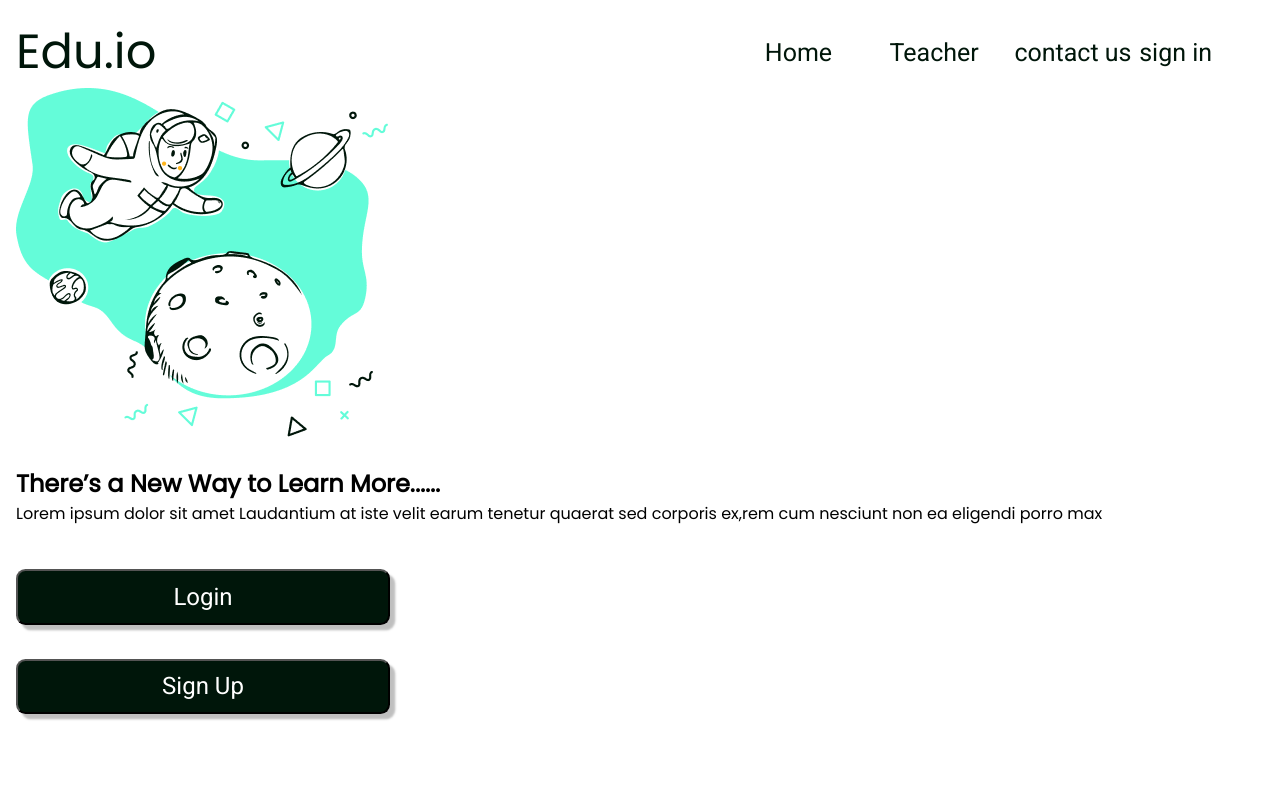
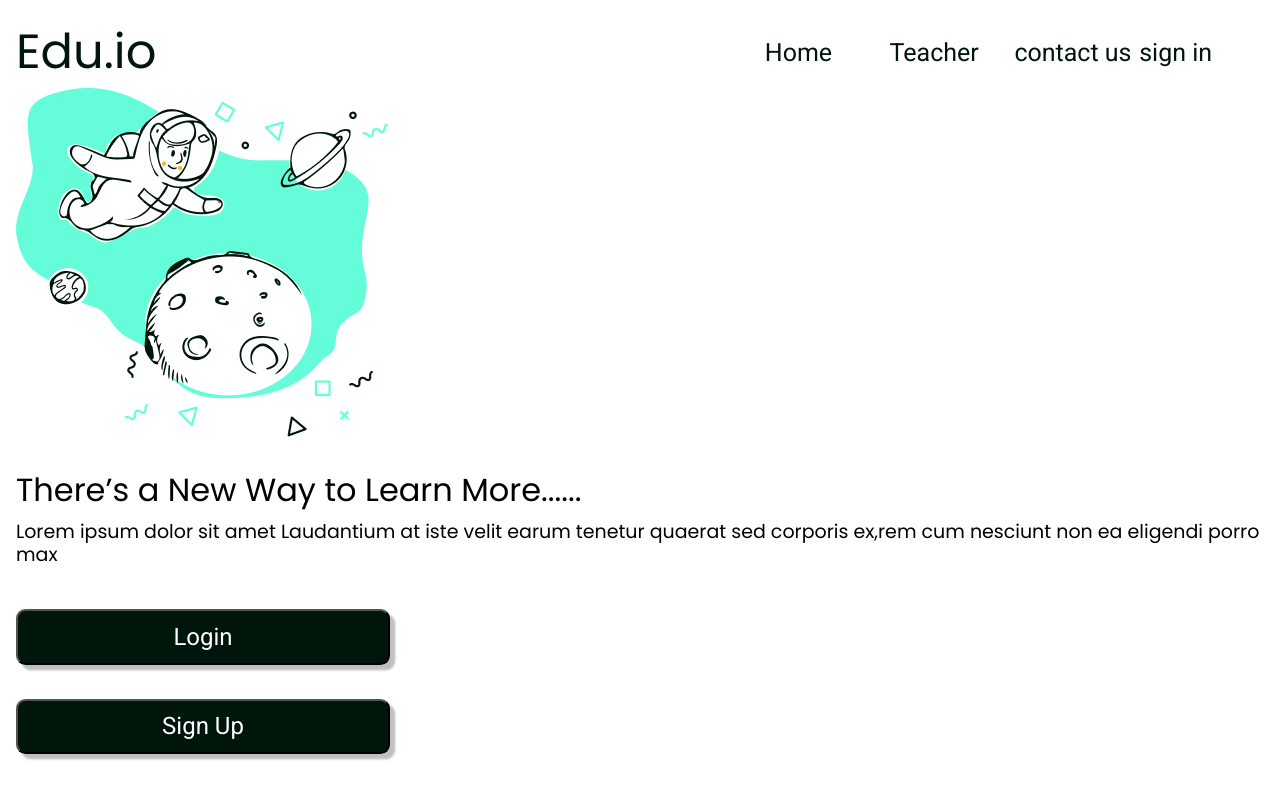
Before and after one commit to darikmohammed/figma-tutorial-school-page, a plain HTML site: page index.html in a window 1280 px wide. Drawn offline with Linux system fonts and the light colour scheme.

Commit message:
fixe the header and paragraph

```diff
--- a/css/style.css
+++ b/css/style.css
@@ -5,6 +5,17 @@
 a {
   color: #00160a;
   text-decoration: none;
+}
+p {
+  margin-top: 7px;
+  font-weight: 300;
+  font-size: 19px;
+  line-height: 23px;
+}
+h1 {
+  font-weight: 500;
+  font-size: 32px;
+  line-height: 47px;
 }
 .wrapper {
   margin: 1em;
@@ -30,6 +41,10 @@ button {
   width: 374px;
   height: 55.41px;
 }
+/*.nav-bar {
+  position: fixed;
+  top: 0;
+}*/
 .nav-bar ul {
   list-style: none;
   display: flex;
--- a/index.html
+++ b/index.html
@@ -35,6 +35,9 @@
             <button>Sign Up</button>
         </div>
     </section>
+    <section class="second-section">
+
+    </section>
     </div>
 
 </body>
```
